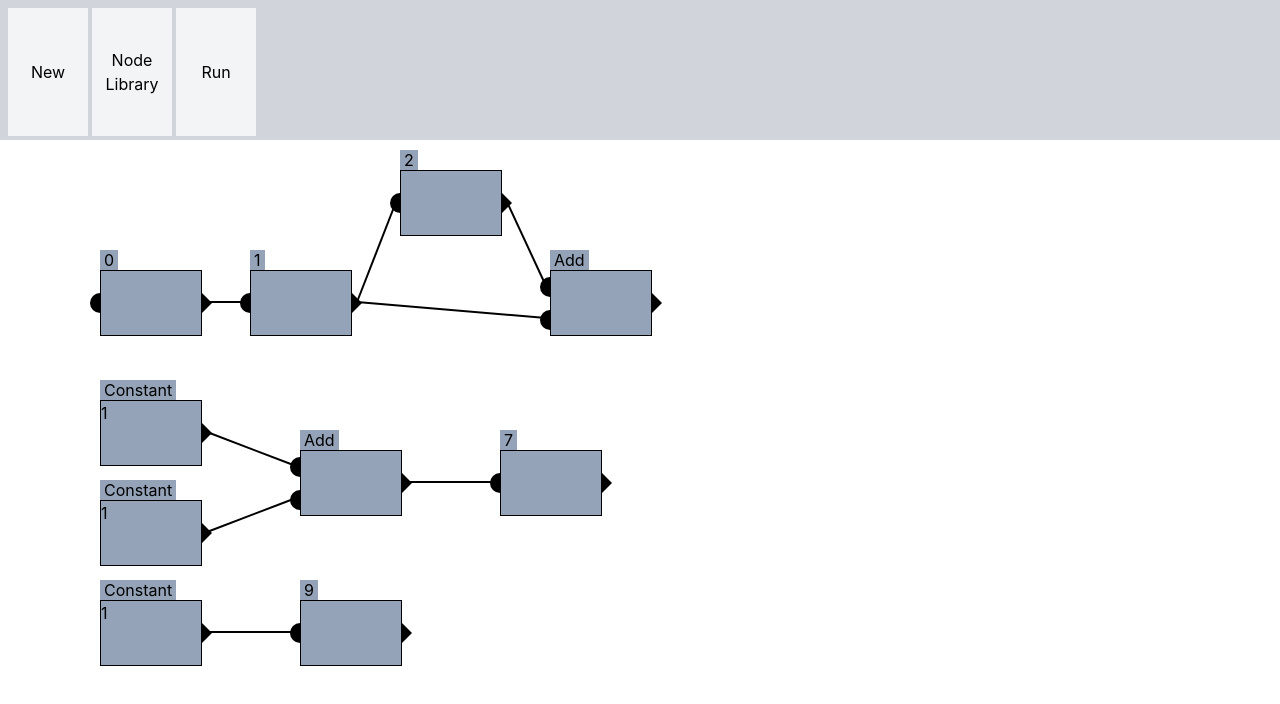
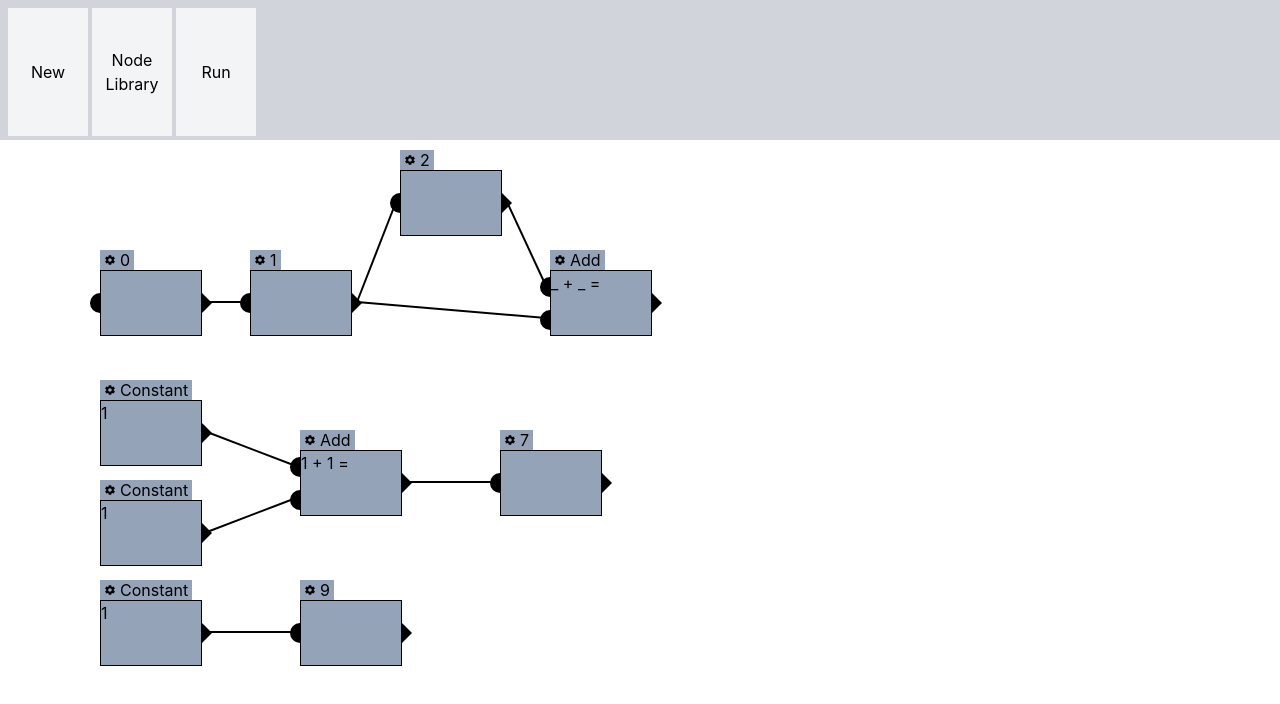
Before and after one commit to brunomariz/node-controller, a React (Create React App) app: page / in a window 1280 px wide. Shown: the top 704 px of the page. Built offline with nearby package versions, Linux system fonts and the light colour scheme.

Commit message:
add initial sidebar implementation

```diff
--- a/src/App.tsx
+++ b/src/App.tsx
@@ -1,15 +1,30 @@
 import React, { useState } from "react";
 import LibraryScreen from "./components/Library/LibraryScreen/LibraryScreen";
 import NodeController from "./components/NodeController/NodeController";
+import { findNodeById } from "./components/Nodes/Node/findNodeById";
+import Sidebar from "./components/Sidebar/Sidebar";
 import ToolbarLayout from "./components/ToolbarLayout/ToolbarLayout";
 import { useAppSelector } from "./redux/app/hooks";
+import {
+  NodeType,
+  selectFocusNode,
+  selectNodes,
+} from "./redux/features/graph/graphSlice";
 import { selectShow } from "./redux/features/nodeLibrary/nodeLibrarySlice";
+import {
+  selectShowSidebar,
+  selectSidebarData,
+} from "./redux/features/sidebar/sidebarSlice";
 
 function App() {
   const showLibrary = useAppSelector(selectShow);
+  const showSidebar = useAppSelector(selectShowSidebar);
+  const sidebarData = useAppSelector(selectSidebarData);
+
   return (
     <ToolbarLayout>
       {showLibrary && <LibraryScreen></LibraryScreen>}
+      {showSidebar && <Sidebar data={sidebarData}></Sidebar>}
       <NodeController></NodeController>
     </ToolbarLayout>
   );
--- a/src/components/Nodes/Add/AddNode.tsx
+++ b/src/components/Nodes/Add/AddNode.tsx
@@ -1,6 +1,17 @@
 import React from "react";
 import { Position } from "../../../@types/position";
-import { NodeType } from "../../../redux/features/graph/graphSlice";
+import { findInputs } from "../../../model/processData";
+import { useAppDispatch, useAppSelector } from "../../../redux/app/hooks";
+import {
+  NodeType,
+  selectAdjacencyList,
+  selectNodes,
+} from "../../../redux/features/graph/graphSlice";
+import {
+  hideSidebar,
+  showSidebar,
+  sidebarDataChanged,
+} from "../../../redux/features/sidebar/sidebarSlice";
 import BaseNode from "../BaseNode/BaseNode";
 
 type Props = {
@@ -9,16 +20,32 @@ type Props = {
 };
 
 function AddNode({ node, focus }: Props) {
+  const nodes = useAppSelector(selectNodes);
+  const adjacencyList = useAppSelector(selectAdjacencyList);
+  const nodeInputs = findInputs(node.id, nodes, adjacencyList);
+  const dispatch = useAppDispatch();
+
   return (
     <BaseNode
-      // id={id}
-      // initialPosition={initialPosition}
-      // inputs={2}
-      // outputs={1}
       node={node}
       label="Add"
       focus={focus}
-    ></BaseNode>
+      onLabelDoubleClick={() => {
+        dispatch(showSidebar());
+        dispatch(
+          sidebarDataChanged({
+            node: node,
+            properties: [{ editable: false, value: 2, label: "Inputs" }],
+          })
+        );
+      }}
+    >
+      {nodeInputs.length > 1 && (
+        <span>
+          {nodeInputs[0] || "_"} + {nodeInputs[1] || "_"} = {node.outputs}
+        </span>
+      )}{" "}
+    </BaseNode>
   );
 }
 
--- a/src/components/Nodes/BaseNode/BaseNode.tsx
+++ b/src/components/Nodes/BaseNode/BaseNode.tsx
@@ -13,9 +13,11 @@ import {
   selectAdjacencyList,
   selectOriginNode,
 } from "../../../redux/features/graph/graphSlice";
+import { showSidebar } from "../../../redux/features/sidebar/sidebarSlice";
 import Draggable from "../../Controls/Draggable/Draggable";
 import PreventDrag from "../../Controls/PreventDrag/PreventDrag";
 import { nodeVarietyMaxIO } from "../Node/IONumbers";
+import { IoMdSettings } from "react-icons/io";
 
 type Props = {
   // initialPosition: Position;
@@ -26,6 +28,7 @@ type Props = {
   children?: ReactNode | ReactNode[];
   label?: string;
   focus?: boolean;
+  onLabelDoubleClick?: () => void;
 };
 
 function BaseNode({
@@ -37,6 +40,7 @@ function BaseNode({
   children,
   label,
   focus = false,
+  onLabelDoubleClick,
 }: Props) {
   const dispatch = useAppDispatch();
   const originNode = useAppSelector(selectOriginNode);
@@ -120,10 +124,13 @@ function BaseNode({
           </div>
         </PreventDrag>
         <div className="w-[100px] h-16 bg-slate-400">
-          <span className="absolute -top-5 left-0 bg-slate-400 leading-3 p-1">
-            {label}
-          </span>
-          <span>{node.outputs.toString()}</span>
+          <div
+            onDoubleClick={onLabelDoubleClick}
+            className="absolute -top-5 left-0 bg-slate-400 leading-3 p-1 flex items-center cursor-pointer"
+          >
+            <IoMdSettings size={12}></IoMdSettings>
+            <span className="pl-1">{label}</span>
+          </div>
           {children}
         </div>
       </div>
--- a/src/components/Nodes/Constant/ConstantNode.tsx
+++ b/src/components/Nodes/Constant/ConstantNode.tsx
@@ -1,6 +1,15 @@
 import React from "react";
 import { Position } from "../../../@types/position";
-import { NodeType } from "../../../redux/features/graph/graphSlice";
+import { useAppDispatch } from "../../../redux/app/hooks";
+import {
+  nodeOutputsChanged,
+  NodeType,
+} from "../../../redux/features/graph/graphSlice";
+import {
+  hideSidebar,
+  showSidebar,
+  sidebarDataChanged,
+} from "../../../redux/features/sidebar/sidebarSlice";
 import BaseNode from "../BaseNode/BaseNode";
 
 type Props = {
@@ -12,6 +21,7 @@ type Props = {
 };
 
 function ConstantNode({ node, value, focus }: Props) {
+  const dispatch = useAppDispatch();
   return (
     <BaseNode
       focus={focus}
@@ -21,8 +31,31 @@ function ConstantNode({ node, value, focus }: Props) {
       // outputs={1}
       node={node}
       label={"Constant"}
+      onLabelDoubleClick={() => {
+        dispatch(showSidebar());
+        dispatch(
+          sidebarDataChanged({
+            node: node,
+            properties: [
+              {
+                editable: true,
+                value: value,
+                label: "value",
+                onChange: (e) => {
+                  dispatch(
+                    nodeOutputsChanged({
+                      id: node.id,
+                      newOutputs: [Number(e.target.value)],
+                    })
+                  );
+                },
+              },
+            ],
+          })
+        );
+      }}
     >
-      {/* {value} */}
+      {node.outputs}
     </BaseNode>
   );
 }
--- /dev/null
+++ b/src/components/Sidebar/Sidebar.tsx
@@ -0,0 +1,61 @@
+import React from "react";
+import { AiFillCloseSquare } from "react-icons/ai";
+import { useAppDispatch, useAppSelector } from "../../redux/app/hooks";
+import {
+  NodeType,
+  selectFocusNode,
+  selectNodes,
+} from "../../redux/features/graph/graphSlice";
+import {
+  hideSidebar,
+  SidebarData,
+} from "../../redux/features/sidebar/sidebarSlice";
+import { findNodeById } from "../Nodes/Node/findNodeById";
+
+type Props = {
+  data: SidebarData;
+};
+
+function Sidebar({ data }: Props) {
+  const dispatch = useAppDispatch();
+  return (
+    <div className="fixed right-0 top-0 bg-gray-900 p-2 z-30 w-72 h-screen text-gray-50">
+      <div className="border-b-2 flex justify-between items-center  h-8">
+        <span className="px-2 ">Node Parameters</span>
+        <button
+          onClick={() => dispatch(hideSidebar())}
+          className="text-red-500 py-1 px-0 m-1 hover:scale-110 rounded-sm flex items-center justify-center "
+        >
+          <AiFillCloseSquare size={25}></AiFillCloseSquare>
+        </button>
+      </div>
+      <div className="py-1">
+        <div>{data.node?.variety} Node</div>
+        <div>Node ID: {data.node?.id}</div>
+        {data.properties.map((item) => {
+          return item.editable ? (
+            <div className="flex justify-start items-center">
+              {item.label}:{" "}
+              <input
+                type="text"
+                className="text-gray-900 w-full mx-2 px-1"
+                placeholder={JSON.stringify(item.value)}
+                onChange={(e) => {
+                  if (item.onChange) {
+                    item.onChange(e);
+                  }
+                }}
+              />
+            </div>
+          ) : (
+            <div>
+              {item.label}: {item.value}
+            </div>
+          );
+        })}
+      </div>
+    </div>
+  );
+}
+
+export default Sidebar;
--- a/src/model/processData.ts
+++ b/src/model/processData.ts
@@ -5,8 +5,6 @@ export const processData = (
   previousNodes: NodesType,
   adjacencyList: number[][]
 ) => {
-  console.log("process data");
-
   const copyNodes = [
     ...previousNodes.map((node) => {
       const variety = findNodeById(node.id, previousNodes).variety;
@@ -62,7 +60,11 @@ function processAddNodeData(
   }
 }
 
-function findInputs(id: number, nodes: NodesType, adjacencyList: number[][]) {
+export function findInputs(
+  id: number,
+  nodes: NodesType,
+  adjacencyList: number[][]
+) {
   const inputConnections = adjacencyList.filter((connection) => {
     const [originId, destinationId] = connection;
     return destinationId == id;
--- a/src/redux/app/store.ts
+++ b/src/redux/app/store.ts
@@ -2,12 +2,14 @@ import { configureStore, ThunkAction, Action } from "@reduxjs/toolkit";
 import cursorReducer from "../features/cursor/cursorSlice";
 import graphReducer from "../features/graph/graphSlice";
 import nodeLibraryReducer from "../features/nodeLibrary/nodeLibrarySlice";
+import sidebarReducer from "../features/sidebar/sidebarSlice";
 
 export const store = configureStore({
   reducer: {
     cursor: cursorReducer,
     graph: graphReducer,
     nodeLibrary: nodeLibraryReducer,
+    sidebar: sidebarReducer,
   },
 });
 
--- a/src/redux/features/graph/graphSlice.ts
+++ b/src/redux/features/graph/graphSlice.ts
@@ -104,6 +104,16 @@ export const graphSlice = createSlice({
       });
       state.nodes[index].position = position;
     },
+    nodeOutputsChanged: (
+      state,
+      action: PayloadAction<{ id: number; newOutputs: NodeOutputsType }>
+    ) => {
+      const { id, newOutputs } = action.payload;
+      const index = state.nodes.findIndex((item) => {
+        return item.id == id;
+      });
+      state.nodes[index].outputs = action.payload.newOutputs;
+    },
     newNode: (
       state,
       action: PayloadAction<{ position: Position; variety: NodeVariety }>
@@ -171,6 +181,7 @@ export const {
   deleteConnection,
   nodeMoved,
   newNode,
+  nodeOutputsChanged,
   clearNodes,
   focusNodeChanged,
   nodeDeleted,
--- /dev/null
+++ b/src/redux/features/sidebar/sidebarSlice.ts
@@ -0,0 +1,55 @@
+import { createAsyncThunk, createSlice, PayloadAction } from "@reduxjs/toolkit";
+import { CursorVariety } from "../../../@types/cursorVariety";
+import { NodeVariety } from "../../../@types/nodeVariety";
+import { RootState, AppThunk } from "../../app/store";
+import { NodeType } from "../graph/graphSlice";
+// import { fetchCount } from './counterAPI';
+
+export type SidebarData = {
+  node: NodeType | null;
+  properties: {
+    editable: boolean;
+    value: number | string | number[];
+    label: string;
+    onChange?: (e: React.ChangeEvent<HTMLInputElement>) => void;
+  }[];
+};
+
+export interface SidebarState {
+  show: boolean;
+  data: SidebarData;
+}
+
+const initialState: SidebarState = {
+  show: false,
+  data: { properties: [], node: null },
+};
+
+export const sidebarSlice = createSlice({
+  name: "sidebar",
+  initialState,
+  // The `reducers` field lets us define reducers and generate associated actions
+  reducers: {
+    showSidebar: (state) => {
+      state.show = true;
+    },
+    hideSidebar: (state) => {
+      state.show = false;
+    },
+    sidebarDataChanged: (state, action: PayloadAction<SidebarData>) => {
+      state.data = action.payload;
+    },
+  },
+});
+
+export const { showSidebar, hideSidebar, sidebarDataChanged } =
+  sidebarSlice.actions;
+
+// The function below is called a selector and allows us to select a value from
+// the state. Selectors can also be defined inline where they're used instead of
+// in the slice file. For example: `useSelector((state: RootState) => state.counter.value)`
+export const selectShowSidebar = (state: RootState) => state.sidebar.show;
+export const selectSidebarData = (state: RootState) => state.sidebar.data;
+export const selectSidebarNode = (state: RootState) => state.sidebar.data;
+
+export default sidebarSlice.reducer;
```
